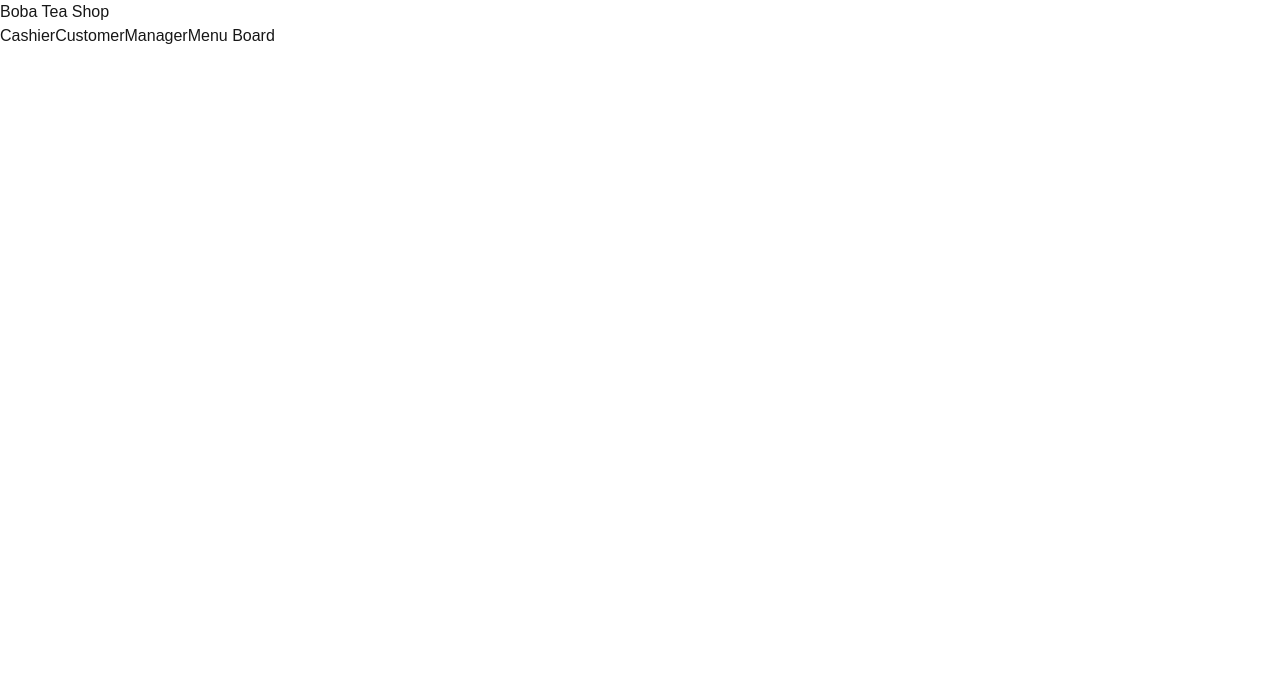
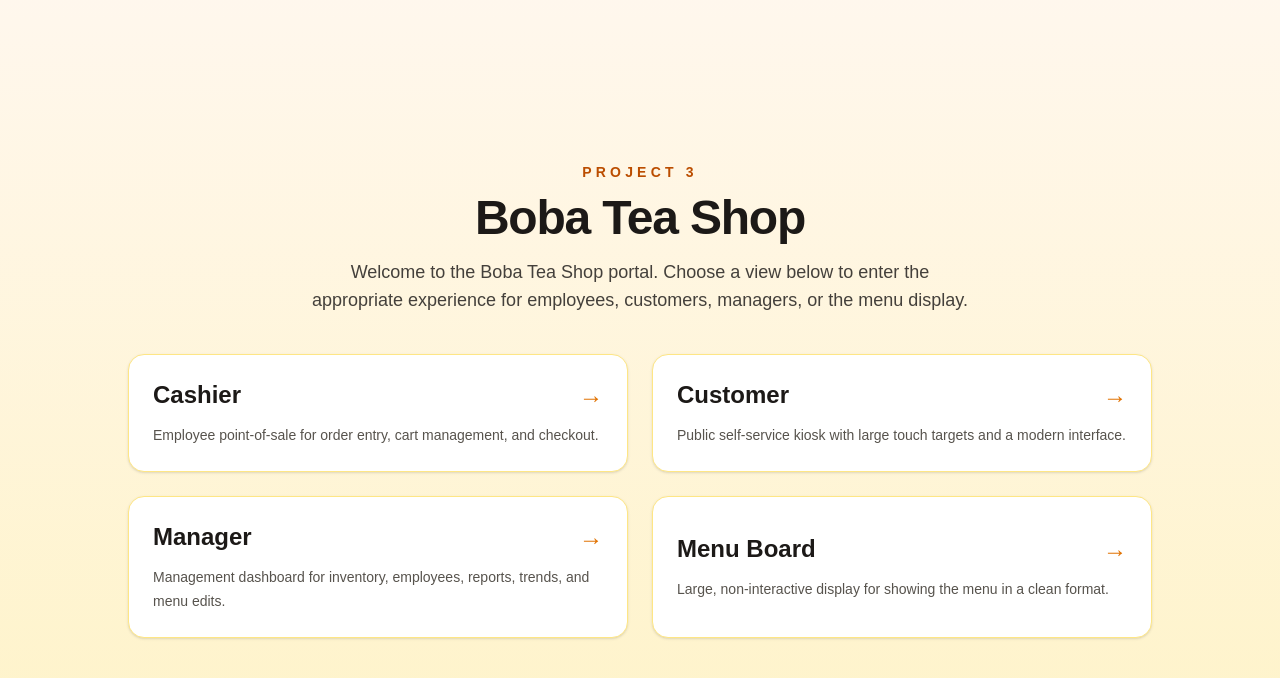
Before and after one commit to CSCE-331-Spring-2026-900-908/project3-team20, a Next.js app: page / in a window 1280 px wide. Shown: the top 678 px of the page. Built offline with nearby package versions, Linux system fonts and the light colour scheme.

Commit message:
Login Page Working

```diff
--- /dev/null
+++ b/app/api/login/route.ts
@@ -0,0 +1,79 @@
+import { NextRequest, NextResponse } from "next/server";
+import { Pool } from "pg";
+
+// Database connection pool - reads DATABASE_URL from environment variables
+const pool = new Pool({
+  connectionString: process.env.DATABASE_URL,
+  ssl: { rejectUnauthorized: false },
+});
+
+/**
+ * POST /api/login
+ *
+ * Authenticates an employee using username/password and verifies role access.
+ * Expected JSON body: { username: string, password: string, role: "cashier" | "manager" }
+ */
+export async function POST(req: NextRequest) {
+  try {
+    const { username, password, role } = await req.json();
+
+    // Basic validation - username and role are required
+    if (!username || !role) {
+      return NextResponse.json(
+        { success: false, error: "Missing credentials" },
+        { status: 400 }
+      );
+    }
+
+    // TODO: Replace hardcoded password with hashed password lookup from DB
+    // For now, all employees use the same default password
+    if (password !== "employee") {
+      return NextResponse.json(
+        { success: false, error: "Invalid username or password" },
+        { status: 401 }
+      );
+    }
+
+    // Look up the employee by their ID (username == employeeid)
+    const client = await pool.connect();
+    try {
+      const result = await client.query(
+        `SELECT * FROM employees WHERE employeeid = $1`,
+        [username]
+      );
+
+      // No matching employee found
+      if (result.rows.length === 0) {
+        return NextResponse.json(
+          { success: false, error: "Invalid username or password" },
+          { status: 401 }
+        );
+      }
+
+      const employee = result.rows[0];
+
+      // Manager role check: the role column stores TRUE/'t'/'T' for managers
+      // Only allow manager login if the employee has manager privileges
+      if (role === "manager" && employee.role !== true && employee.role !== "t" && employee.role !== "T") {
+        return NextResponse.json(
+          { success: false, error: "Access denied. Manager privileges required." },
+          { status: 403 }
+        );
+      }
+
+      // Login successful
+      return NextResponse.json({ success: true });
+
+    } finally {
+      // Always release the client back to the pool, even if an error occurs
+      client.release();
+    }
+
+  } catch (error) {
+    console.error("Login error:", error);
+    return NextResponse.json(
+      { success: false, error: "Internal server error" },
+      { status: 500 }
+    );
+  }
+}
--- a/app/page.tsx
+++ b/app/page.tsx
@@ -1,11 +1,220 @@
+"use client";
+
+import Link from "next/link";
+import { useState } from "react";
+import { useRouter } from "next/navigation";
+
+// The four portal sections available on the home page
+const portalLinks = [
+  {
+    href: "/cashier",
+    title: "Cashier",
+    description: "Employee point-of-sale for order entry, cart management, and checkout.",
+    requiresAuth: true,
+    role: "cashier",
+  },
+  {
+    href: "/customer",
+    title: "Customer",
+    description: "Public self-service kiosk with large touch targets and a modern interface.",
+    requiresAuth: false,
+    role: null,
+  },
+  {
+    href: "/manager",
+    title: "Manager",
+    description: "Management dashboard for inventory, employees, reports, trends, and menu edits.",
+    requiresAuth: true,
+    role: "manager",
+  },
+  {
+    href: "/menu-board",
+    title: "Menu Board",
+    description: "Large, non-interactive display for showing the menu in a clean format.",
+    requiresAuth: false,
+    role: null,
+  },
+];
+
+// Props for the login modal dialog
+interface LoginModalProps {
+  isOpen: boolean;
+  onClose: () => void;
+  targetHref: string;
+  targetRole: string;
+}
+
+/**
+ * Login modal that appears when an employee tries to access a protected page.
+ * Collects username/password and sends them to /api/login.
+ */
+function LoginModal({ isOpen, onClose, targetHref, targetRole }: LoginModalProps) {
+  const [username, setUsername] = useState("");
+  const [password, setPassword] = useState("");
+  const [error, setError] = useState("");
+  const [loading, setLoading] = useState(false);
+  const router = useRouter();
+
+  if (!isOpen) return null;
+
+  const handleSubmit = async (e: React.FormEvent) => {
+    e.preventDefault();
+    setError("");
+    setLoading(true);
+
+    try {
+      const res = await fetch("/api/login", {
+        method: "POST",
+        headers: { "Content-Type": "application/json" },
+        body: JSON.stringify({ username, password, role: targetRole }),
+      });
+
+      const data = await res.json();
+
+      if (res.ok && data.success) {
+        // Redirect to the requested page on successful login
+        router.push(targetHref);
+      } else {
+        // Show error returned from the server
+        setError(data.error || "Invalid credentials");
+      }
+    } catch {
+      // Network error - server unreachable
+      setError("Connection error. Please try again.");
+    } finally {
+      setLoading(false);
+    }
+  };
+
+  return (
+    <div className="fixed inset-0 z-50 flex items-center justify-center bg-black/50">
+      <div className="w-full max-w-md rounded-2xl bg-white p-8 shadow-2xl">
+        <div className="mb-6 flex items-center justify-between">
+          <h2 className="text-2xl font-bold text-stone-900">
+            {targetRole === "manager" ? "Manager" : "Cashier"} Login
+          </h2>
+          <button
+            onClick={onClose}
+            className="text-2xl text-stone-400 hover:text-stone-600"
+          >
+            ×
+          </button>
+        </div>
+
+        <form onSubmit={handleSubmit} className="space-y-4">
+          <div>
+            <label htmlFor="username" className="block text-sm font-medium text-stone-700">
+              Username
+            </label>
+            <input
+              id="username"
+              type="text"
+              value={username}
+              onChange={(e) => setUsername(e.target.value)}
+              className="mt-1 w-full rounded-lg border border-stone-300 px-4 py-2 focus:border-amber-500 focus:outline-none focus:ring-2 focus:ring-amber-200"
+              required
+            />
+          </div>
+
+          <div>
+            <label htmlFor="password" className="block text-sm font-medium text-stone-700">
+              Password
+            </label>
+            <input
+              id="password"
+              type="password"
+              value={password}
+              onChange={(e) => setPassword(e.target.value)}
+              className="mt-1 w-full rounded-lg border border-stone-300 px-4 py-2 focus:border-amber-500 focus:outline-none focus:ring-2 focus:ring-amber-200"
+              required
+            />
+          </div>
+
+          {error && (
+            <p className="text-sm text-red-600">{error}</p>
+          )}
+
+          <button
+            type="submit"
+            disabled={loading}
+            className="w-full rounded-lg bg-amber-600 px-4 py-2 font-semibold text-white transition hover:bg-amber-700 disabled:opacity-50"
+          >
+            {loading ? "Signing in..." : "Sign In"}
+          </button>
+        </form>
+      </div>
+    </div>
+  );
+}
+
+/**
+ * Home page - displays the boba tea shop portal with four sections.
+ * Auth-protected sections (Cashier, Manager) open a login modal first.
+ */
 export default function Portal() {
-    return (                                                                                                                                         <main>
-        <h1>Boba Tea Shop</h1>                                                                                                                         <nav>
-          <a href="/cashier">Cashier</a>
-          <a href="/customer">Customer</a>
-          <a href="/manager">Manager</a>
-          <a href="/menu-board">Menu Board</a>
-        </nav>
+  const [modalOpen, setModalOpen] = useState(false);
+  // Tracks which link the user clicked so we know where to redirect after login
+  const [targetLink, setTargetLink] = useState({ href: "", role: "" });
+
+  const handleLinkClick = (link: typeof portalLinks[0]) => {
+    if (link.requiresAuth) {
+      setTargetLink({ href: link.href, role: link.role });
+      setModalOpen(true);
+    }
+  };
+
+  return (
+    <>
+      <main className="min-h-screen bg-gradient-to-b from-orange-50 to-amber-100 text-stone-900">
+        <section className="mx-auto flex min-h-screen max-w-6xl flex-col items-center justify-center px-6 py-12">
+          <div className="mb-10 text-center">
+            <p className="mb-3 text-sm font-semibold uppercase tracking-[0.3em] text-amber-700">
+              Project 3
+            </p>
+            <h1 className="text-4xl font-extrabold tracking-tight sm:text-5xl">
+              Boba Tea Shop
+            </h1>
+            <p className="mx-auto mt-4 max-w-2xl text-base leading-7 text-stone-700 sm:text-lg">
+              Welcome to the Boba Tea Shop portal. Choose a view below to enter the
+              appropriate experience for employees, customers, managers, or the menu display.
+            </p>
+          </div>
+
+          <nav
+            aria-label="Portal navigation"
+            className="grid w-full max-w-5xl gap-6 sm:grid-cols-2"
+          >
+            {portalLinks.map((link) => (
+              <button
+                key={link.href}
+                onClick={() => handleLinkClick(link)}
+                className="group rounded-2xl border border-amber-200 bg-white p-6 text-left shadow-sm transition duration-200 hover:-translate-y-1 hover:shadow-lg focus:outline-none focus:ring-4 focus:ring-amber-300"
+              >
+                <div className="flex items-center justify-between gap-4">
+                  <h2 className="text-2xl font-bold text-stone-900">{link.title}</h2>
+                  <span
+                    aria-hidden="true"
+                    className="text-2xl text-amber-600 transition group-hover:translate-x-1"
+                  >
+                    →
+                  </span>
+                </div>
+                <p className="mt-3 text-sm leading-6 text-stone-600">
+                  {link.description}
+                </p>
+              </button>
+            ))}
+          </nav>
+        </section>
       </main>
-    );
-  }
+
+      {/* Login modal - conditionally rendered when an auth-required link is clicked */}
+      <LoginModal
+        isOpen={modalOpen}
+        onClose={() => setModalOpen(false)}
+        targetHref={targetLink.href}
+        targetRole={targetLink.role}
+      />
+    </>
+  );
+}
```
